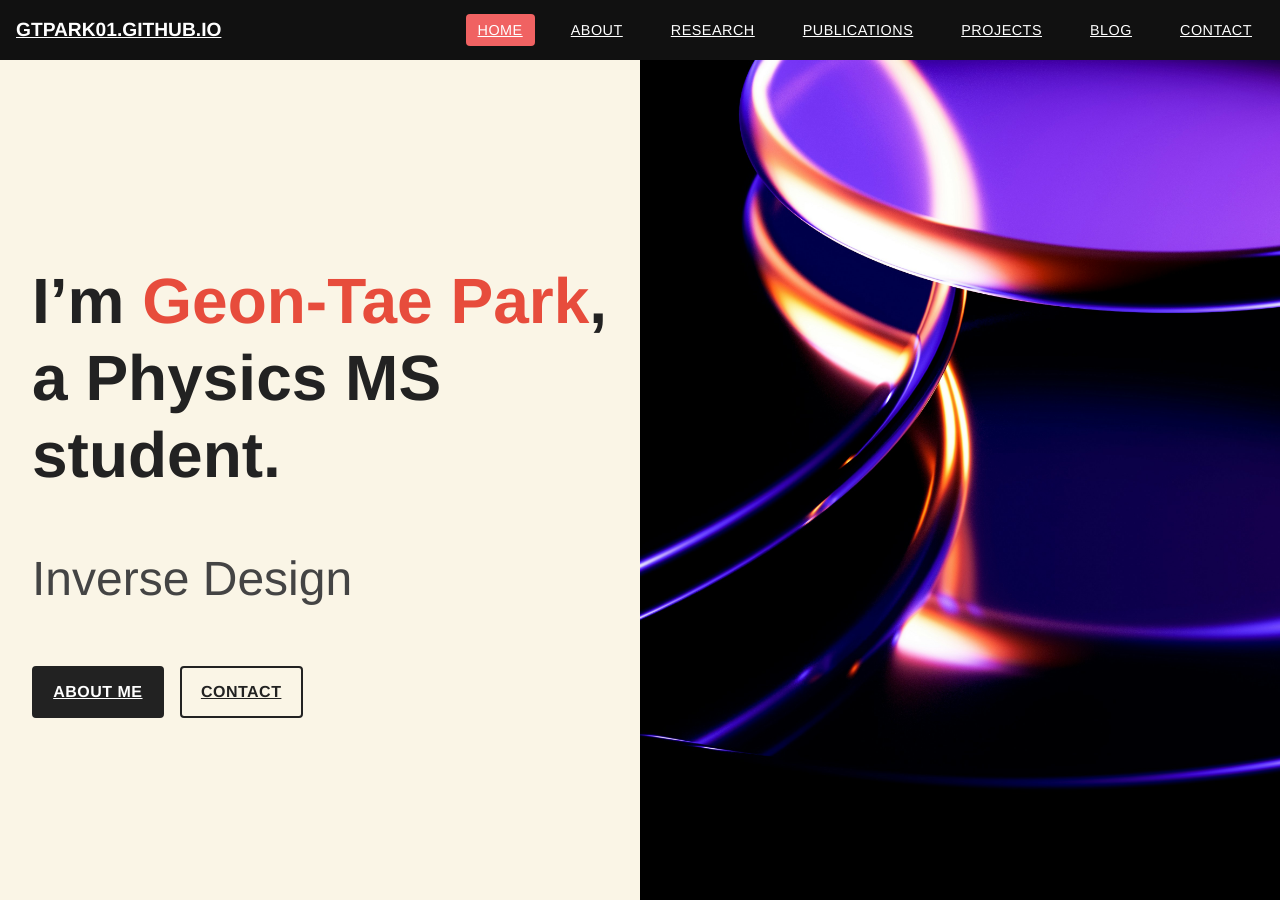
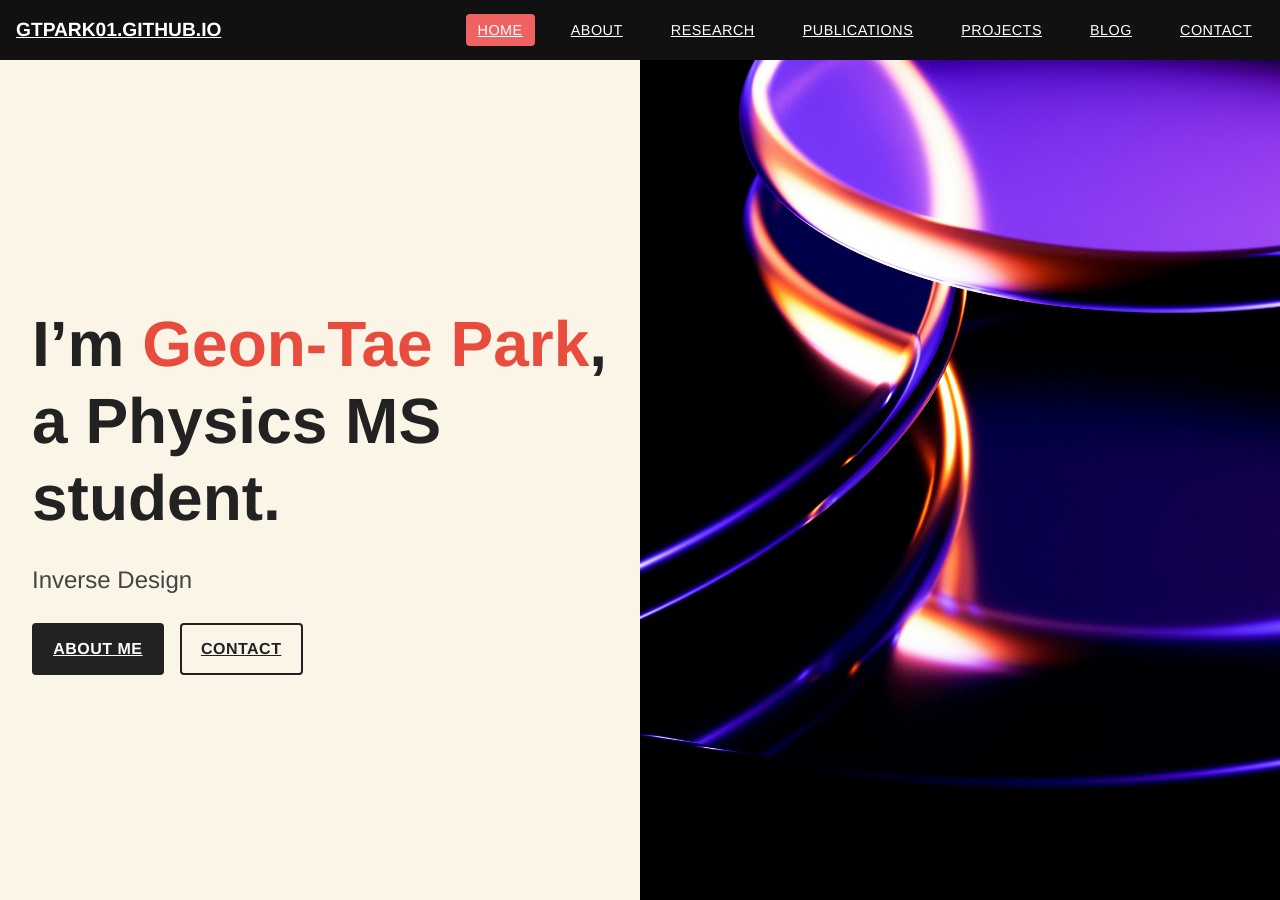
Before and after one commit to gtpark01/gtpark01.github.io, a Jekyll site: the page built from index.md, in a window 1280 px wide and 900 px high. Built offline with Jekyll 4.4.1, drawn with Linux system fonts in a browser that asks for light colours.

Commit message:
Update main.css

```diff
--- a/assets/css/main.css
+++ b/assets/css/main.css
@@ -141,7 +141,7 @@ img {
 }
 
 .hero-keywords {
-  font-size: 3rem;
+  font-size: 1.5rem;
   color: #444;
   /* You can style this however you like, e.g., uppercase, letter-spacing, etc. */
 }
```
